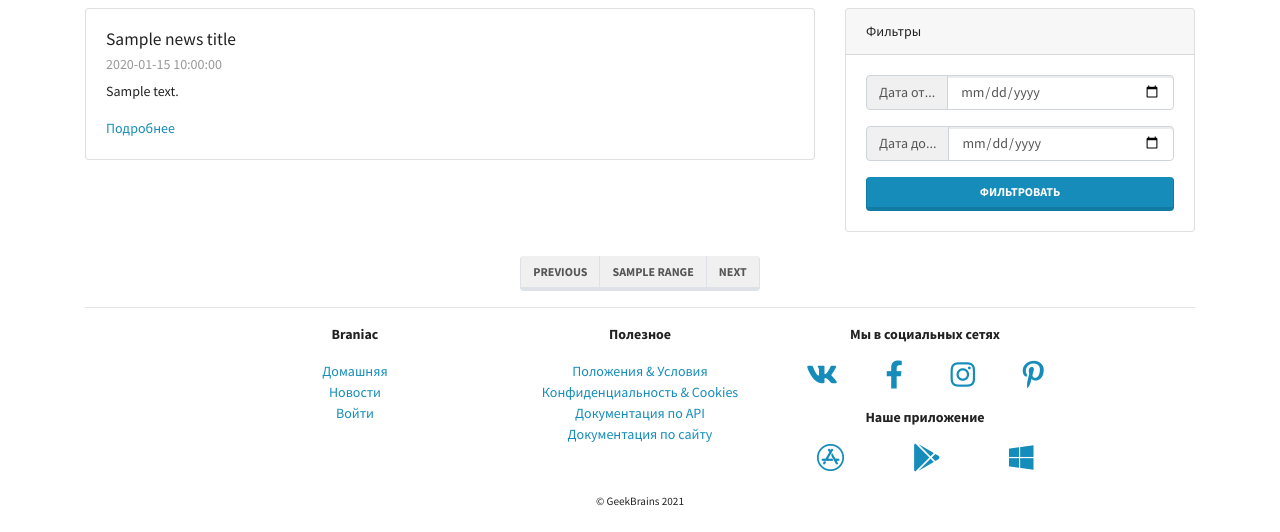
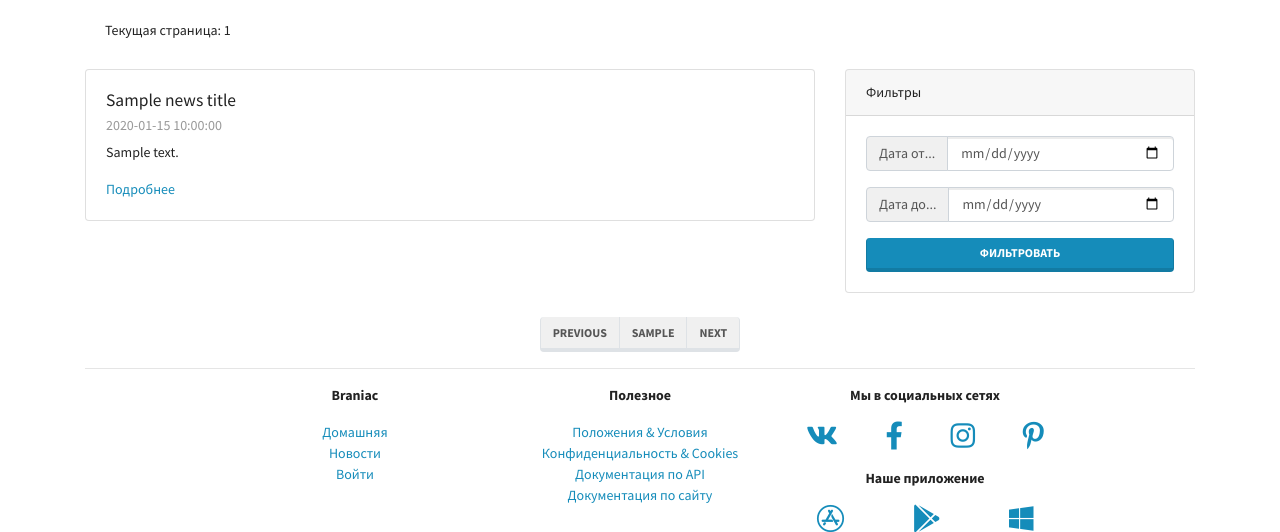
Before and after one commit to DenisLo-master/Django-hw, a Django app: template mainapp/templates/mainapp/news.html in a window 1280 px wide. Shown: the part 77-609 px from the top of the page. Run offline with Django 3.2, Linux system fonts and the light colour scheme; the template is opened without the code that fills it: most values are stand-ins (such as "Sample title", 1, 10 or a date in 2020); some libraries are stand-ins or nearby versions.

Commit message:
lesson_3 Args in url

```diff
--- a/mainapp/templates/mainapp/contacts.html
+++ b/mainapp/templates/mainapp/contacts.html
@@ -114,6 +114,4 @@
   </div>
 
 
-
-
 {% endblock content %}
--- a/mainapp/templates/mainapp/news.html
+++ b/mainapp/templates/mainapp/news.html
@@ -3,6 +3,15 @@
 {% block content %}
 
   {% with range as double_range %}
+
+    {% if page_num %}
+      <div class="card-my-2">
+        <div class="card-body">
+          <p class="card-text">Текущая страница: {{page_num}}</p>
+        </div>
+      </div>
+    {% endif %}
+
 
     <div class="row">
 
@@ -55,7 +64,7 @@
           <li class="page-item"><a class="page-link" href="#">Previous</a></li>
 
           {% for i in double_range %}
-            <li class="page-item"><a class="page-link" href="#">{{i}}</a></li>
+            <li class="page-item"><a class="page-link" href="{% url 'mainapp:news_paginator' page=j %}">{{j}}</a></li>
           {% endfor %}
 
           <li class="page-item"><a class="page-link" href="#">Next</a></li>
--- a/mainapp/urls.py
+++ b/mainapp/urls.py
@@ -8,6 +8,7 @@ app_name = MainappConfig.name
 urlpatterns = [
     path("", views.MainPageView.as_view(), name="main_page"),
     path("news/", views.NewsPageView.as_view(), name="news"),
+    path("news/<int:page>/", views.NewsWithPaginatorView.as_view(), name="news_paginator"),
     path("courses/", views.CoursesPageView.as_view(), name="courses"),
     path("contacts/", views.ContactsPageView.as_view(), name="contacts"),
     path("doc_site/", views.DocSitePageView.as_view(), name="doc_site"),
```
Also changed, not shown: mainapp/views.py (+8 -1 lines).
